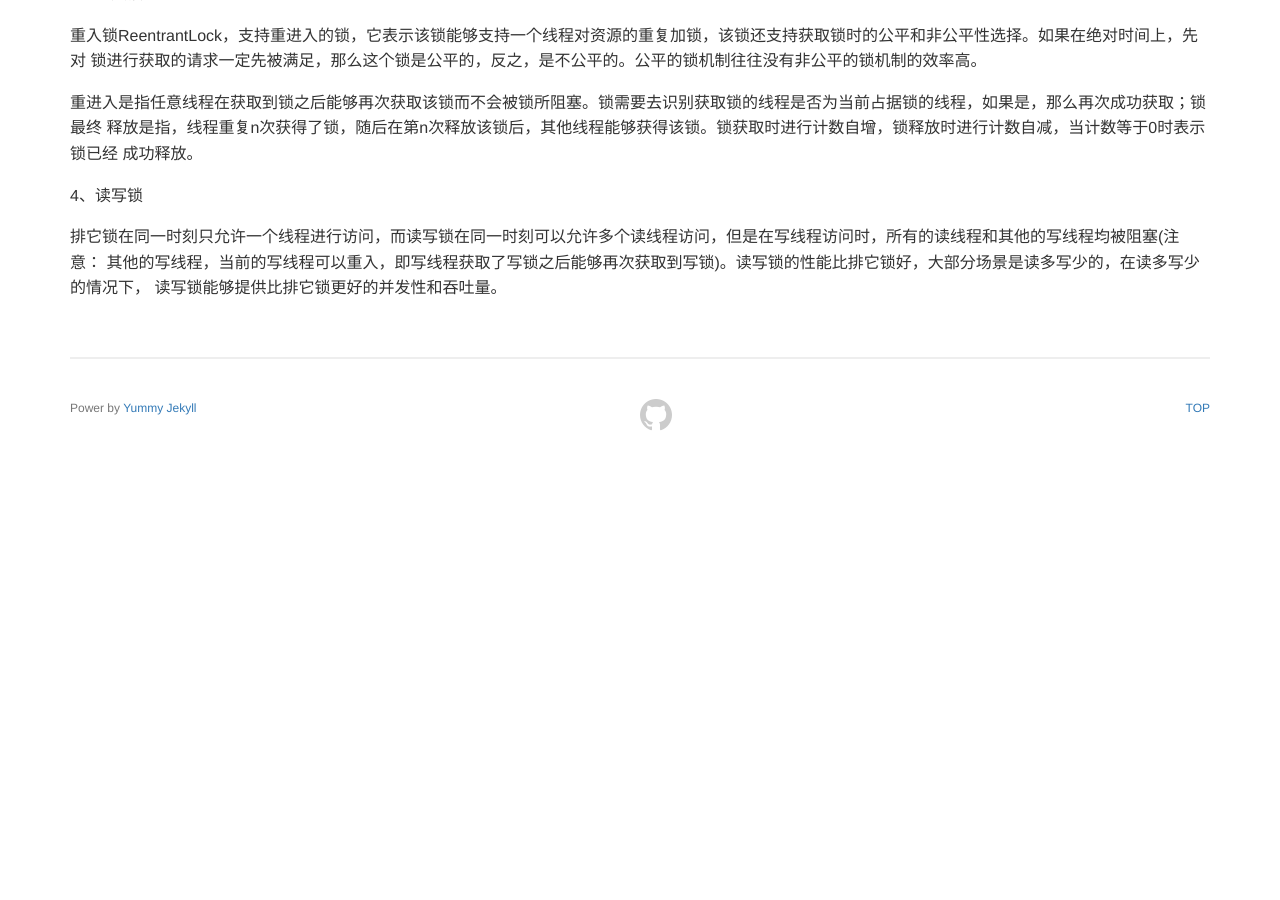
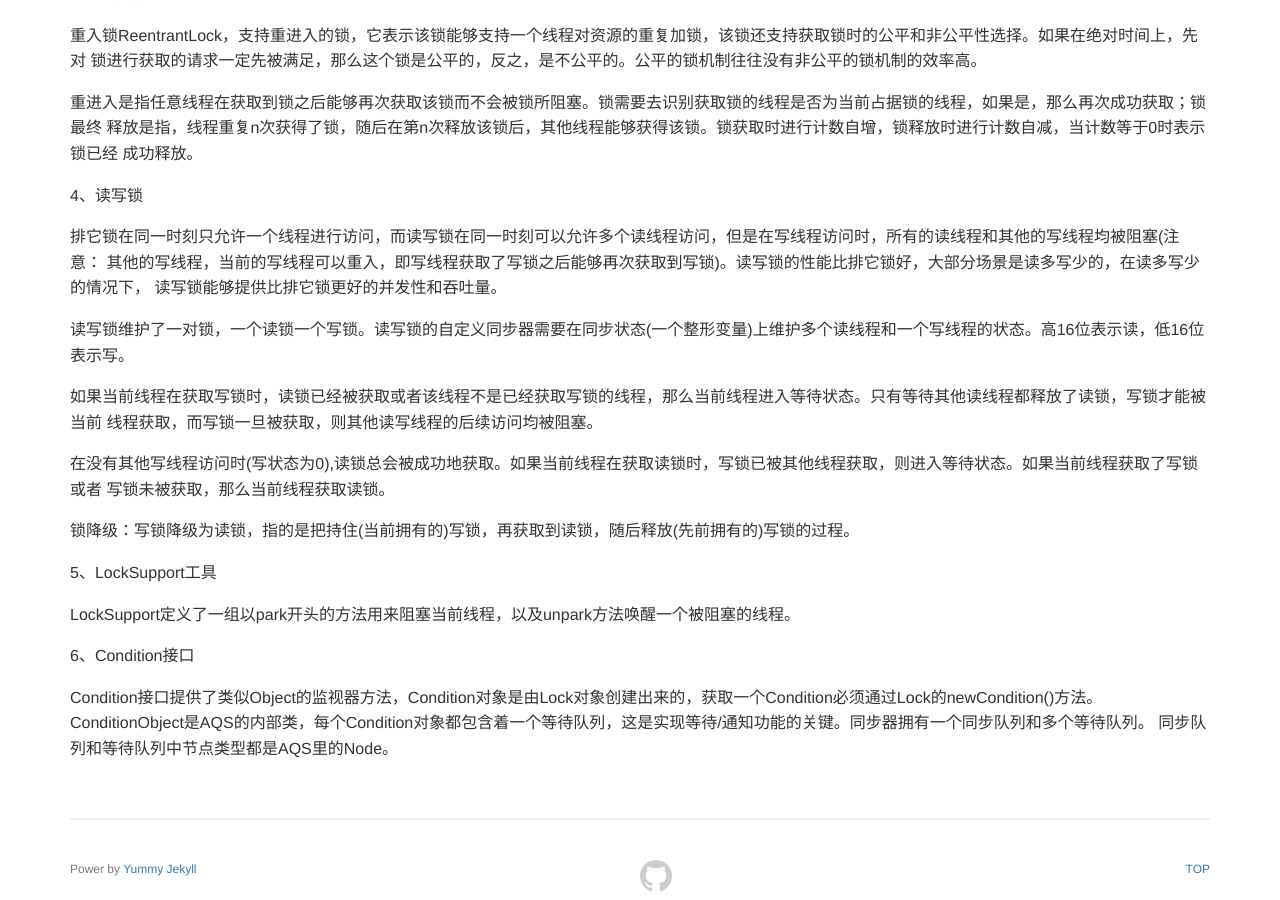
Before and after one commit to yaofengdoit/yaofengdoit.github.io, a Jekyll site: the page built from _posts/2020/04-06/2020-04-23-ReadBook-JUC-3.md, in a window 1280 px wide and 900 px high, scrolled down 3926 px. Built offline with Jekyll 4.4.1, drawn with Linux system fonts in a browser that asks for light colours; a script that is not in the unit is left out; before the commit the page ends 4365 px from its top, so only the background shows below that.

Commit message:
readbook-JUC-2

```diff
--- a/_posts/2020/04-06/2020-04-23-ReadBook-JUC-3.md
+++ b/_posts/2020/04-06/2020-04-23-ReadBook-JUC-3.md
@@ -185,8 +185,31 @@ static final class Node {
 释放是指，线程重复n次获得了锁，随后在第n次释放该锁后，其他线程能够获得该锁。锁获取时进行计数自增，锁释放时进行计数自减，当计数等于0时表示锁已经
 成功释放。
 
+
 4、读写锁
 
 排它锁在同一时刻只允许一个线程进行访问，而读写锁在同一时刻可以允许多个读线程访问，但是在写线程访问时，所有的读线程和其他的写线程均被阻塞(注意：
 其他的写线程，当前的写线程可以重入，即写线程获取了写锁之后能够再次获取到写锁)。读写锁的性能比排它锁好，大部分场景是读多写少的，在读多写少的情况下，
 读写锁能够提供比排它锁更好的并发性和吞吐量。
+
+读写锁维护了一对锁，一个读锁一个写锁。读写锁的自定义同步器需要在同步状态(一个整形变量)上维护多个读线程和一个写线程的状态。高16位表示读，低16位表示写。
+
+如果当前线程在获取写锁时，读锁已经被获取或者该线程不是已经获取写锁的线程，那么当前线程进入等待状态。只有等待其他读线程都释放了读锁，写锁才能被当前
+线程获取，而写锁一旦被获取，则其他读写线程的后续访问均被阻塞。
+
+在没有其他写线程访问时(写状态为0),读锁总会被成功地获取。如果当前线程在获取读锁时，写锁已被其他线程获取，则进入等待状态。如果当前线程获取了写锁或者
+写锁未被获取，那么当前线程获取读锁。
+
+锁降级：写锁降级为读锁，指的是把持住(当前拥有的)写锁，再获取到读锁，随后释放(先前拥有的)写锁的过程。
+
+
+5、LockSupport工具
+
+LockSupport定义了一组以park开头的方法用来阻塞当前线程，以及unpark方法唤醒一个被阻塞的线程。
+
+
+6、Condition接口
+
+Condition接口提供了类似Object的监视器方法，Condition对象是由Lock对象创建出来的，获取一个Condition必须通过Lock的newCondition()方法。
+ConditionObject是AQS的内部类，每个Condition对象都包含着一个等待队列，这是实现等待/通知功能的关键。同步器拥有一个同步队列和多个等待队列。
+同步队列和等待队列中节点类型都是AQS里的Node。
```
